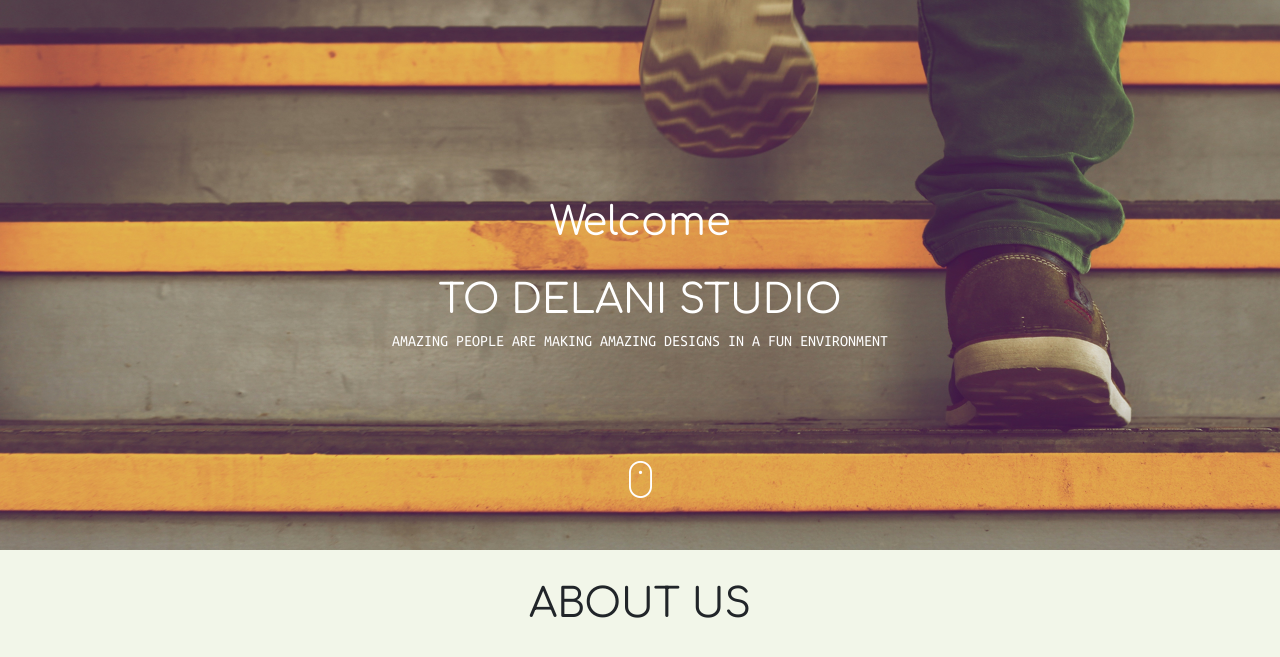
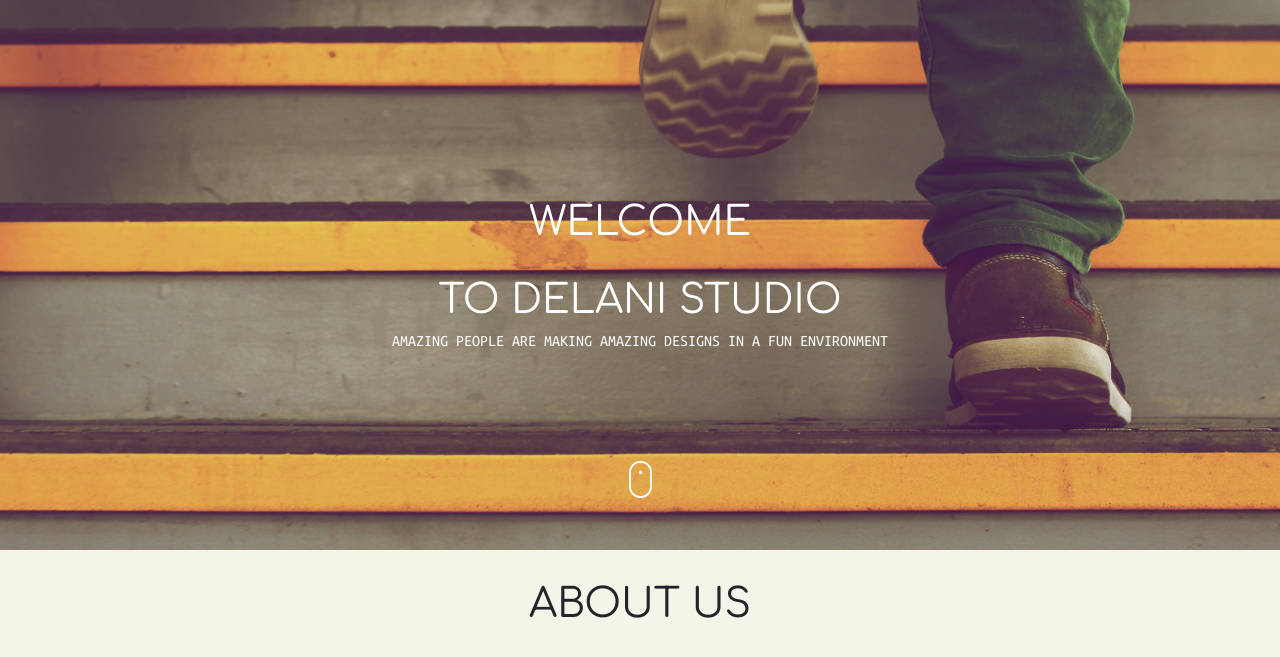
Before and after one commit to DNyakonyu/Delani_Studio, a plain HTML site: page index.html in a window 1280 px wide. Shown: the part 118-775 px from the top of the page. Drawn offline with nearby package versions, Linux system fonts and the light colour scheme.

Commit message:
Included title on index.html

```diff
--- a/index.html
+++ b/index.html
@@ -13,7 +13,7 @@
 <div class="container-fluid">
     <div class="jumbotron-fluid">
             <img src="images/logo/logo.png" alt="logo" class="mx-auto d-block">
-            <h1 class="text-white text-center welcome h-text">Welcome</h1>
+            <h1 class="text-white text-center welcome h-text">WELCOME</h1>
             <h1 class="text-white text-center delani h-text">TO DELANI STUDIO</h1>
             <h6 class="text-white text-center text h-text smaller-text">AMAZING PEOPLE ARE MAKING AMAZING DESIGNS IN A FUN
                 ENVIRONMENT</h6>
```
